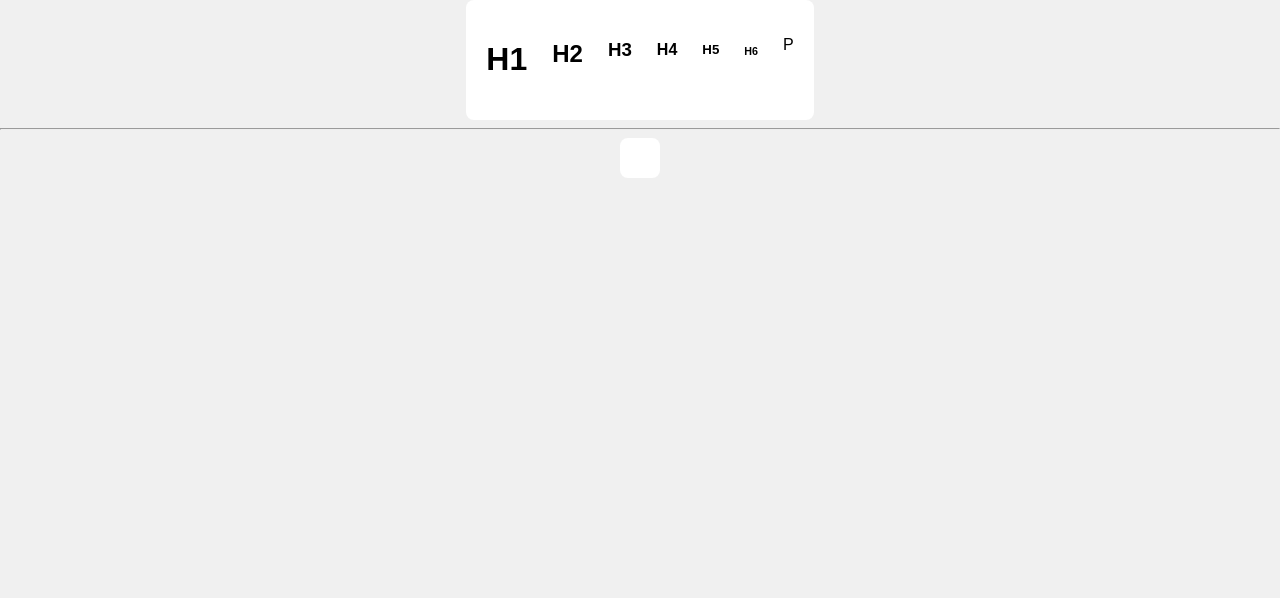
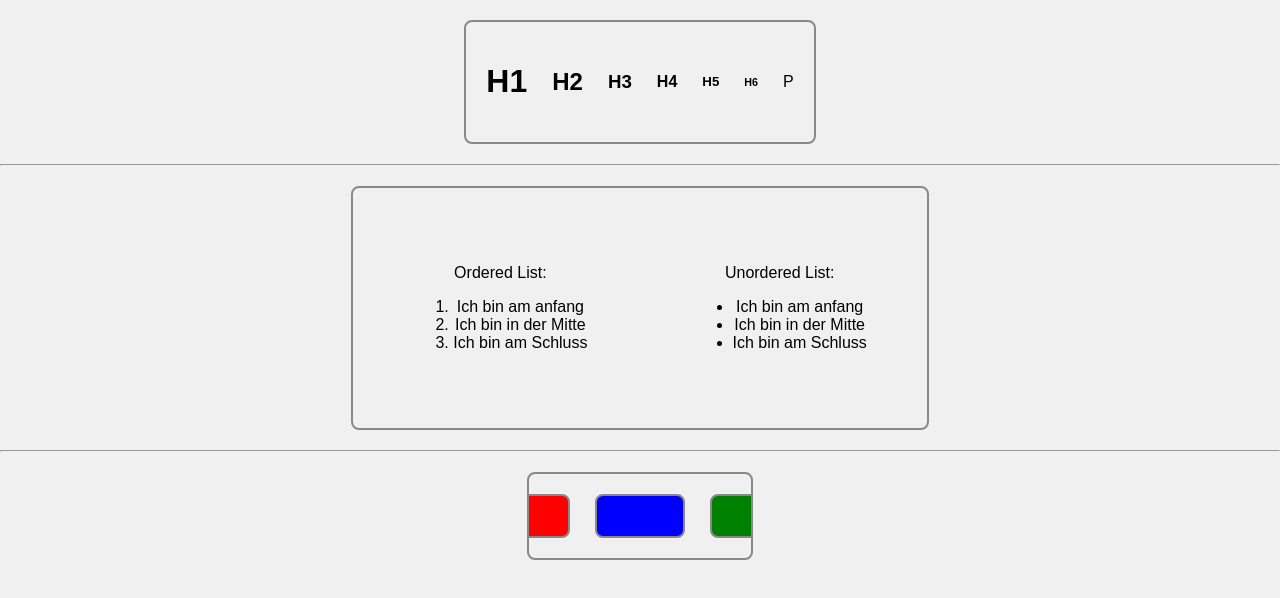
Before and after one commit to Rem170608/HTML-CSS-fuer-Schnuppern, a plain HTML site: page index.html in a window 1280 px wide. Drawn offline with Linux system fonts and the light colour scheme.

Commit message:
[Update] Skeleton HTML and CSS is in the finalstages

```diff
--- a/index.html
+++ b/index.html
@@ -8,7 +8,7 @@
 </head>
 <body>
     <div class="header-container">
-        <H1>H1</H1>
+        <h1>H1</h1>
         <h2>H2</h2>
         <h3>H3</h3>
         <h4>H4</h4>
@@ -17,7 +17,29 @@
         <p>P</p>
     </div>
     <hr>
-    <div>
+    <div class="list-container">
+        <div class="Ordered">
+            <p>Ordered List:</p>
+            <ol>
+                <li>Ich bin am anfang</li>
+                <li>Ich bin in der Mitte</li>
+                <li>Ich bin am Schluss</li>
+            </ol>
+        </div>
+        <div class="Unordered">
+            <p>Unordered List:</p>
+            <ul>
+                <li>Ich bin am anfang</li>
+                <li>Ich bin in der Mitte</li>
+                <li>Ich bin am Schluss</li>
+            </ul>
+        </div>
+    </div>
+    <hr>
+    <div class="color-container">
+        <div class="color-bg-show-red"></div>
+        <div class="color-bg-show-blue"></div>
+        <div class="color-bg-show-green"></div>
 
     </div>
 </body>
--- a/style.css
+++ b/style.css
@@ -8,7 +8,9 @@ body {
 }
 div {
     padding: 20px;
-    background-color: #ffffff;
+    margin: 20px;
+    background-color: #f0f0f0;
+    border: 2px solid #8b8888;
     border-radius: 8px;
     text-align: center;
 }
@@ -30,11 +32,29 @@ h6 {
 }
 
 
-.header-container {
+.header-container, .list-container, .color-container {
     display: flex;
     justify-content: center;
+    align-items: center;
     padding: 20px;
-    background-color: #ffffff;
     border-radius: 8px;
     gap: 25px;
+    overflow: hidden;
 }
+.Ordered, .Unordered {
+    border: none;
+}
+.color-bg-show-red, .color-bg-show-blue, .color-bg-show-green{
+    min-height: 95%;
+    min-width: 25%;
+    margin: 0;
+}
+.color-bg-show-blue{
+    background-color: blue;
+}
+.color-bg-show-green{
+    background-color: green;
+}
+.color-bg-show-red{
+    background-color: red;
+}
```
